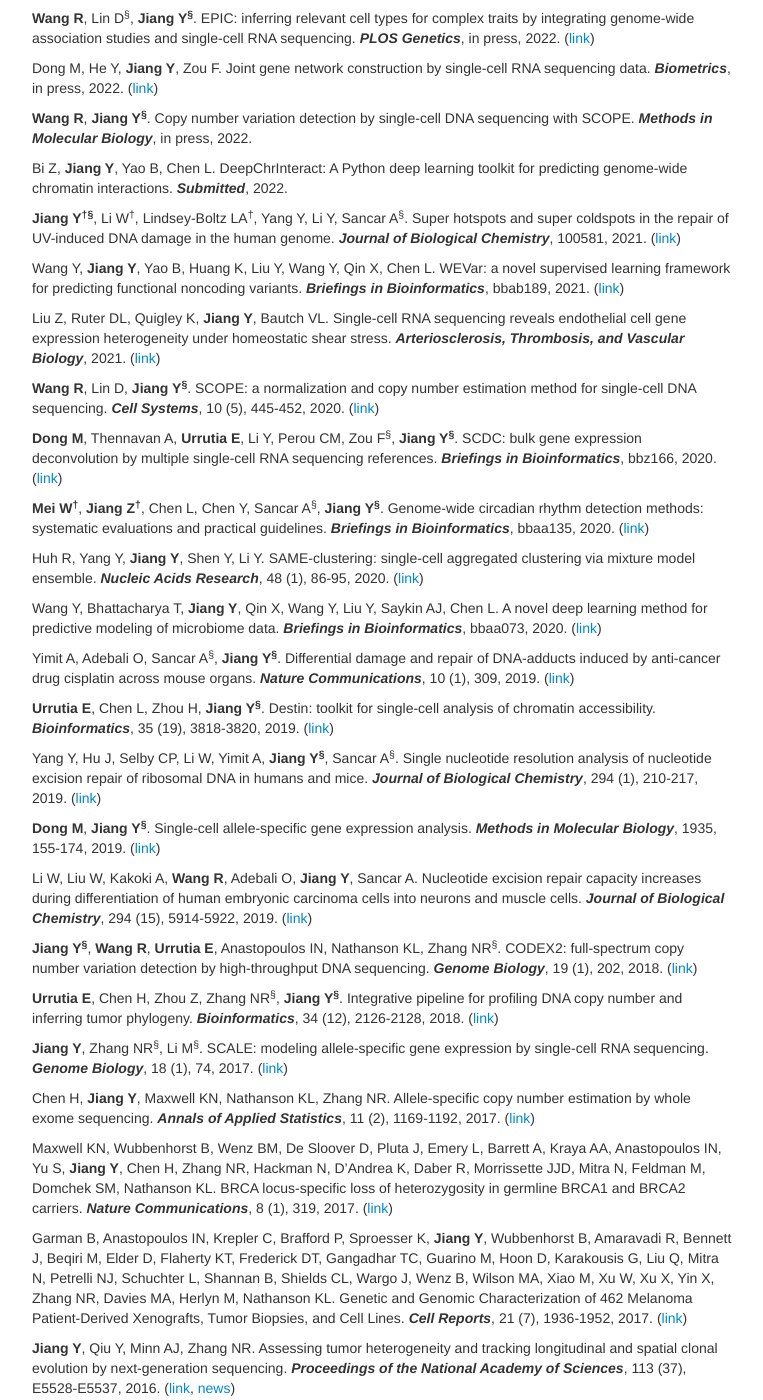
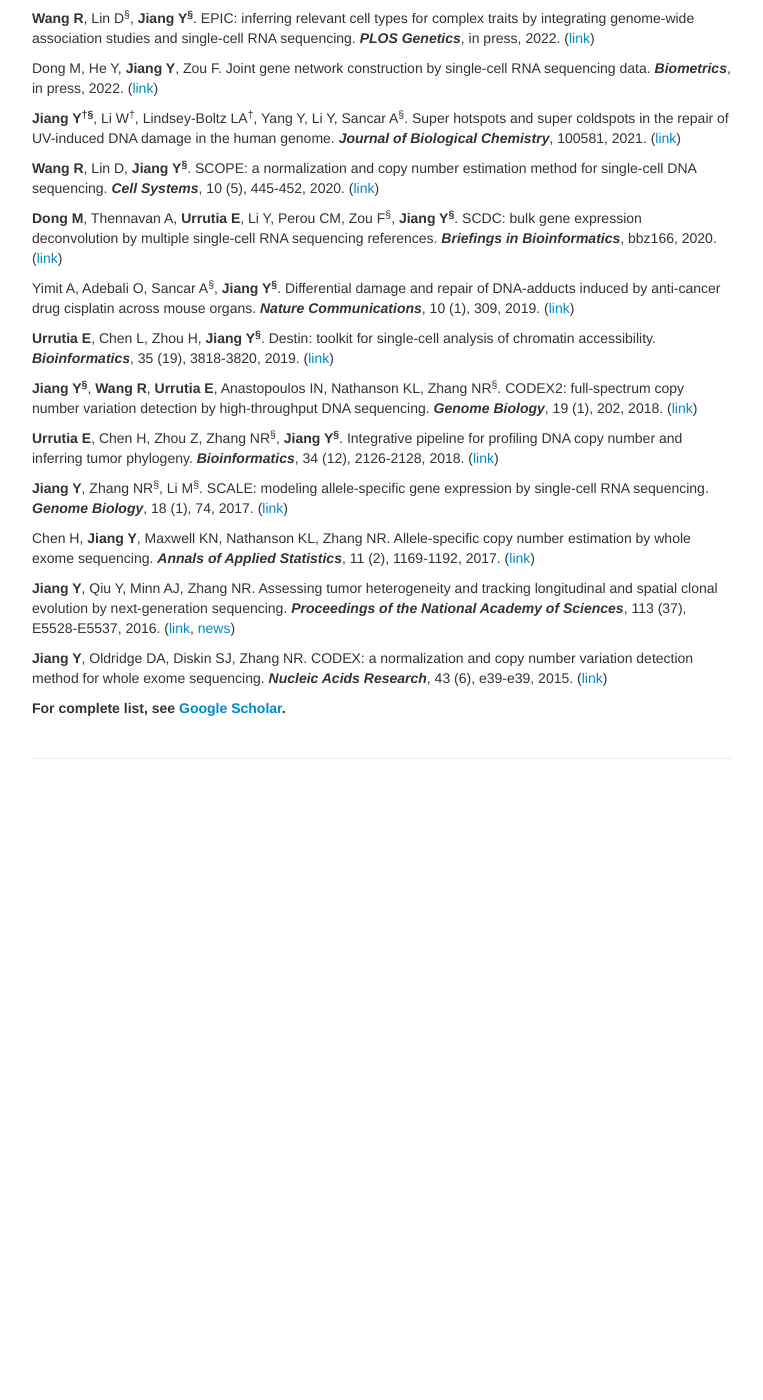
Before and after one commit to yuchaojiang/yuchaojiang.github.io, a Jekyll site: the page built from pages/pubs.md, in a window 1280 px wide and 1400 px high, scrolled down 224 px. Shown: the whole window, without its empty margins (258-1021 px from the left). Built offline with Jekyll 4.4.1, drawn with Linux system fonts in a browser that asks for light colours; after the commit the page ends 1014 px from its top, so only the background shows below that; some of the changed text lies outside the part shown.

Commit message:
Update pubs.md

```diff
--- a/pages/pubs.md
+++ b/pages/pubs.md
@@ -12,35 +12,15 @@ Lab members are highlighted in **boldface**; &dagger; indicates co-first authors
 
 Dong M, He Y, **Jiang Y**, Zou F. Joint gene network construction by single-cell RNA sequencing data. ***Biometrics***, in press, 2022. ([link](https://www.biorxiv.org/content/10.1101/2021.07.14.452387v1))
 
-**Wang R**, **Jiang Y<sup>&sect;</sup>**. Copy number variation detection by single-cell DNA sequencing with SCOPE. ***Methods in Molecular Biology***, in press, 2022.
-
-Bi Z, **Jiang Y**, Yao B, Chen L. DeepChrInteract: A Python deep learning toolkit for predicting genome-wide chromatin interactions. ***Submitted***, 2022.
-
 **Jiang Y<sup>&dagger;</sup><sup>&sect;</sup>**, Li W<sup>&dagger;</sup>, Lindsey-Boltz LA<sup>&dagger;</sup>, Yang Y, Li Y, Sancar A<sup>&sect;</sup>. Super hotspots and super coldspots in the repair of UV-induced DNA damage in the human genome. ***Journal of Biological Chemistry***, 100581, 2021. ([link](https://www.sciencedirect.com/science/article/pii/S0021925821003616?via%3Dihub))
-
-Wang Y, **Jiang Y**, Yao B, Huang K, Liu Y, Wang Y, Qin X, Chen L. WEVar: a novel supervised learning framework for predicting functional noncoding variants. ***Briefings in Bioinformatics***, bbab189, 2021. ([link](https://academic.oup.com/bib/advance-article/doi/10.1093/bib/bbab189/6279833))
-
-Liu Z, Ruter DL, Quigley K, **Jiang Y**, Bautch VL. Single-cell RNA sequencing reveals endothelial cell gene expression heterogeneity under homeostatic shear stress. ***Arteriosclerosis, Thrombosis, and Vascular Biology***, 2021. ([link](https://www.biorxiv.org/content/10.1101/2020.12.07.414904v1))
 
 **Wang R**, Lin D, **Jiang Y<sup>&sect;</sup>**. SCOPE: a normalization and copy number estimation method for single-cell DNA sequencing. ***Cell Systems***, 10 (5), 445-452, 2020. ([link](https://doi.org/10.1016/j.cels.2020.03.005))
 
 **Dong M**, Thennavan A, **Urrutia E**, Li Y, Perou CM, Zou F<sup>&sect;</sup>, **Jiang Y<sup>&sect;</sup>**. SCDC: bulk gene expression deconvolution by multiple single-cell RNA sequencing references. ***Briefings in Bioinformatics***, bbz166, 2020. ([link](https://academic.oup.com/bib/advance-article/doi/10.1093/bib/bbz166/5699815))
 
-**Mei W<sup>&dagger;</sup>**, **Jiang Z<sup>&dagger;</sup>**, Chen L, Chen Y, Sancar A<sup>&sect;</sup>, **Jiang Y<sup>&sect;</sup>**. Genome-wide circadian rhythm detection methods: systematic evaluations and practical guidelines. ***Briefings in Bioinformatics***, bbaa135, 2020. ([link](https://academic.oup.com/bib/article/doi/10.1093/bib/bbaa135/5872170))
-
-Huh R, Yang Y, **Jiang Y**, Shen Y, Li Y. SAME-clustering: single-cell aggregated clustering via mixture model ensemble. ***Nucleic Acids Research***, 48 (1), 86-95, 2020. ([link](https://academic.oup.com/nar/article/48/1/86/5644992))
-
-Wang Y, Bhattacharya T, **Jiang Y**, Qin X, Wang Y, Liu Y, Saykin AJ, Chen L. A novel deep learning method for predictive modeling of microbiome data. ***Briefings in Bioinformatics***, bbaa073, 2020. ([link](https://doi.org/10.1093/bib/bbaa073))
-
 Yimit A, Adebali O, Sancar A<sup>&sect;</sup>, **Jiang Y<sup>&sect;</sup>**. Differential damage and repair of DNA-adducts induced by anti-cancer drug cisplatin across mouse organs. ***Nature Communications***, 10 (1), 309, 2019. ([link](https://www.nature.com/articles/s41467-019-08290-2))
 
 **Urrutia E**, Chen L, Zhou H, **Jiang Y<sup>&sect;</sup>**. Destin: toolkit for single-cell analysis of chromatin accessibility. ***Bioinformatics***, 35 (19), 3818-3820, 2019. ([link](https://academic.oup.com/bioinformatics/article/35/19/3818/5367832/))
-
-Yang Y, Hu J, Selby CP, Li W, Yimit A, **Jiang Y<sup>&sect;</sup>**, Sancar A<sup>&sect;</sup>. Single nucleotide resolution analysis of nucleotide excision repair of ribosomal DNA in humans and mice. ***Journal of Biological Chemistry***, 294 (1), 210-217, 2019. ([link](http://www.jbc.org/content/294/1/210.short))
-
-**Dong M**, **Jiang Y<sup>&sect;</sup>**. Single-cell allele-specific gene expression analysis. ***Methods in Molecular Biology***, 1935, 155-174, 2019. ([link](https://link.springer.com/protocol/10.1007%2F978-1-4939-9057-3_11))
-
-Li W, Liu W, Kakoki A, **Wang R**, Adebali O, **Jiang Y**, Sancar A. Nucleotide excision repair capacity increases during differentiation of human embryonic carcinoma cells into neurons and muscle cells. ***Journal of Biological Chemistry***, 294 (15), 5914-5922, 2019. ([link](http://www.jbc.org/content/294/15/5914))
 
 **Jiang Y<sup>&sect;</sup>**, **Wang R**, **Urrutia E**, Anastopoulos IN, Nathanson KL, Zhang NR<sup>&sect;</sup>. CODEX2: full-spectrum copy number variation detection by high-throughput DNA sequencing. ***Genome Biology***, 19 (1), 202, 2018. ([link](https://genomebiology.biomedcentral.com/articles/10.1186/s13059-018-1578-y))
 
@@ -50,10 +30,6 @@ Li W, Liu W, Kakoki A, **Wang R**, Adebali O, **Jiang Y**, Sancar A. Nucleotide
 
 Chen H, **Jiang Y**, Maxwell KN, Nathanson KL, Zhang NR. Allele-specific copy number estimation by whole exome sequencing. ***Annals of Applied Statistics***, 11 (2), 1169-1192, 2017. ([link](http://projecteuclid.org/euclid.aoas/1500537739))
 
-Maxwell KN, Wubbenhorst B, Wenz BM, De Sloover D, Pluta J, Emery L, Barrett A, Kraya AA, Anastopoulos IN, Yu S, **Jiang Y**, Chen H, Zhang NR, Hackman N, D'Andrea K, Daber R, Morrissette JJD, Mitra N, Feldman M, Domchek SM, Nathanson KL. BRCA locus-specific loss of heterozygosity in germline BRCA1 and BRCA2 carriers. ***Nature Communications***, 8 (1), 319, 2017. ([link](https://www.nature.com/articles/s41467-017-00388-9))
-
-Garman B, Anastopoulos IN, Krepler C, Brafford P, Sproesser K, **Jiang Y**, Wubbenhorst B, Amaravadi R, Bennett J, Beqiri M, Elder D, Flaherty KT, Frederick DT, Gangadhar TC, Guarino M, Hoon D, Karakousis G, Liu Q, Mitra N, Petrelli NJ, Schuchter L, Shannan B, Shields CL, Wargo J, Wenz B, Wilson MA, Xiao M, Xu W, Xu X, Yin X, Zhang NR, Davies MA, Herlyn M, Nathanson KL. Genetic and Genomic Characterization of 462 Melanoma Patient-Derived Xenografts, Tumor Biopsies, and Cell Lines. ***Cell Reports***, 21 (7), 1936-1952, 2017. ([link](http://www.cell.com/cell-reports/fulltext/S2211-1247(17)31499-7))
-
 **Jiang Y**, Qiu Y, Minn AJ, Zhang NR. Assessing tumor heterogeneity and tracking longitudinal and spatial clonal evolution by next-generation sequencing. ***Proceedings of the National Academy of Sciences***, 113 (37), E5528-E5537, 2016. ([link](http://www.pnas.org/content/113/37/E5528), [news](http://www.uphs.upenn.edu/news/News_Releases/2016/09/jiang/))
 
 **Jiang Y**, Oldridge DA, Diskin SJ, Zhang NR. CODEX: a normalization and copy number variation detection method for whole exome sequencing. ***Nucleic Acids Research***, 43 (6), e39-e39, 2015. ([link](https://academic.oup.com/nar/article-lookup/doi/10.1093/nar/gku1363))
```
Also changed, not shown: other parts of pages/pubs.md (+1 -1 lines).
